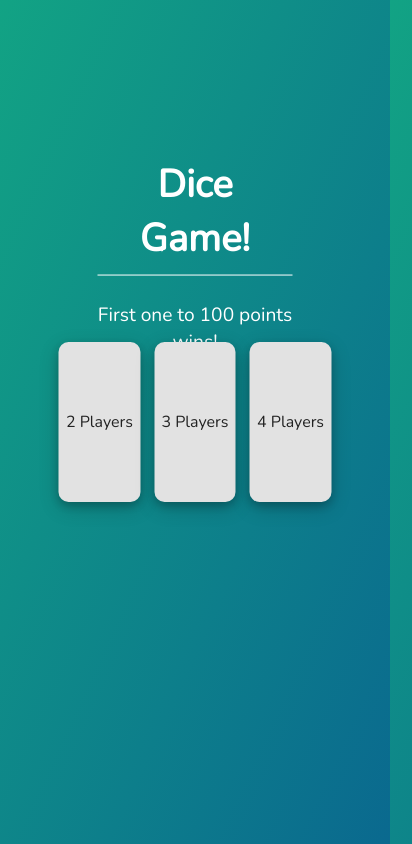
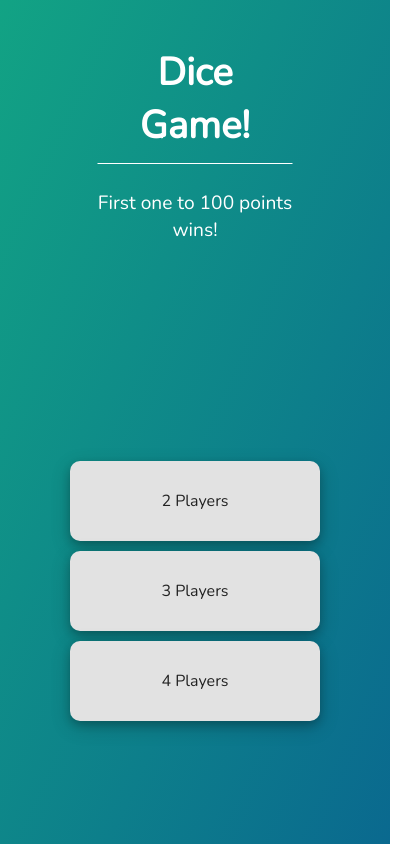
Before and after one commit to westheobald/dice-game, a plain HTML site: page index.html in a window 390 px wide. Shown: the whole page, 412 px wide, since content can reach past the window. Drawn offline with nearby package versions, Linux system fonts and the light colour scheme.

Commit message:
fixed mobile version

```diff
--- a/css/style.css
+++ b/css/style.css
@@ -20,6 +20,7 @@ body {
 }
 
 button {
+  background-color: white;
   height: 40px;
   border-radius: 50px;
   border: none;
@@ -236,11 +237,36 @@ button:focus {
   color: white;
   position: absolute;
   left: 50%;
-  top: 30%;
-  transform: translate(-50%, -50%);
+  top: 20px;
+  transform: translate(-50%);
 }
 
 #title h1 {
   padding-bottom: 10px;
   border-bottom: 1px solid white;
 }
+
+@media only screen and (max-width: 426px) {
+#choosePlayers {
+  padding: 0;
+  width: 80%;
+  top: 70%;
+  flex-direction: column;
+  align-items: center;
+  row-gap: 10px;
+}
+.playerCount {
+  width: 80%;
+  height: 80px;
+}
+#controls {
+  width: 100%;
+}
+
+#gameSetup {
+  flex-direction: column;
+  row-gap: 10px;
+  top: -140px;
+  left: 25%;
+}
+}
```
